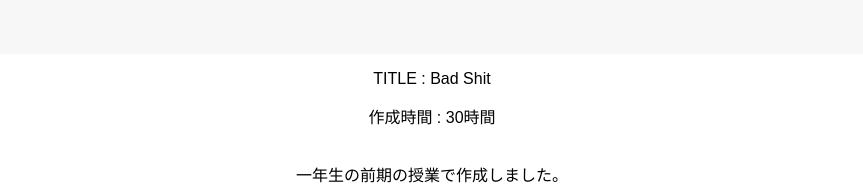
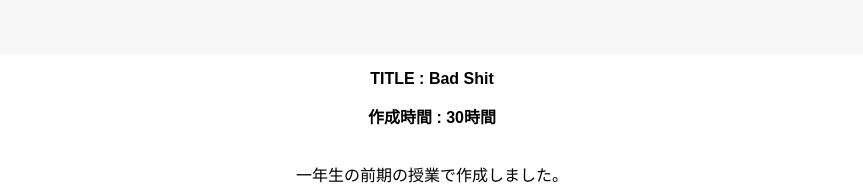
Before and after one commit to ashizukaryo/portfolio_badshit, a plain HTML site: page index.html in a window 1280 px wide. Shown: the part 458-643 px from the top of the page, without its empty margins (208-1071 px from the left). Drawn offline with Linux system fonts and the light colour scheme.

Commit message:
Update index.html

```diff
--- a/index.html
+++ b/index.html
@@ -12,8 +12,8 @@
         <video controls src="badshit.mp4"></video>
     </div>
 
-    <p>TITLE : Bad Shit</p>
-    <p>作成時間 : 30時間</p>
+    <p class="p">TITLE : Bad Shit</p>
+    <p class="p">作成時間 : 30時間</p>
     <p><br>一年生の前期の授業で作成しました。</p>
 
 </body>
```
